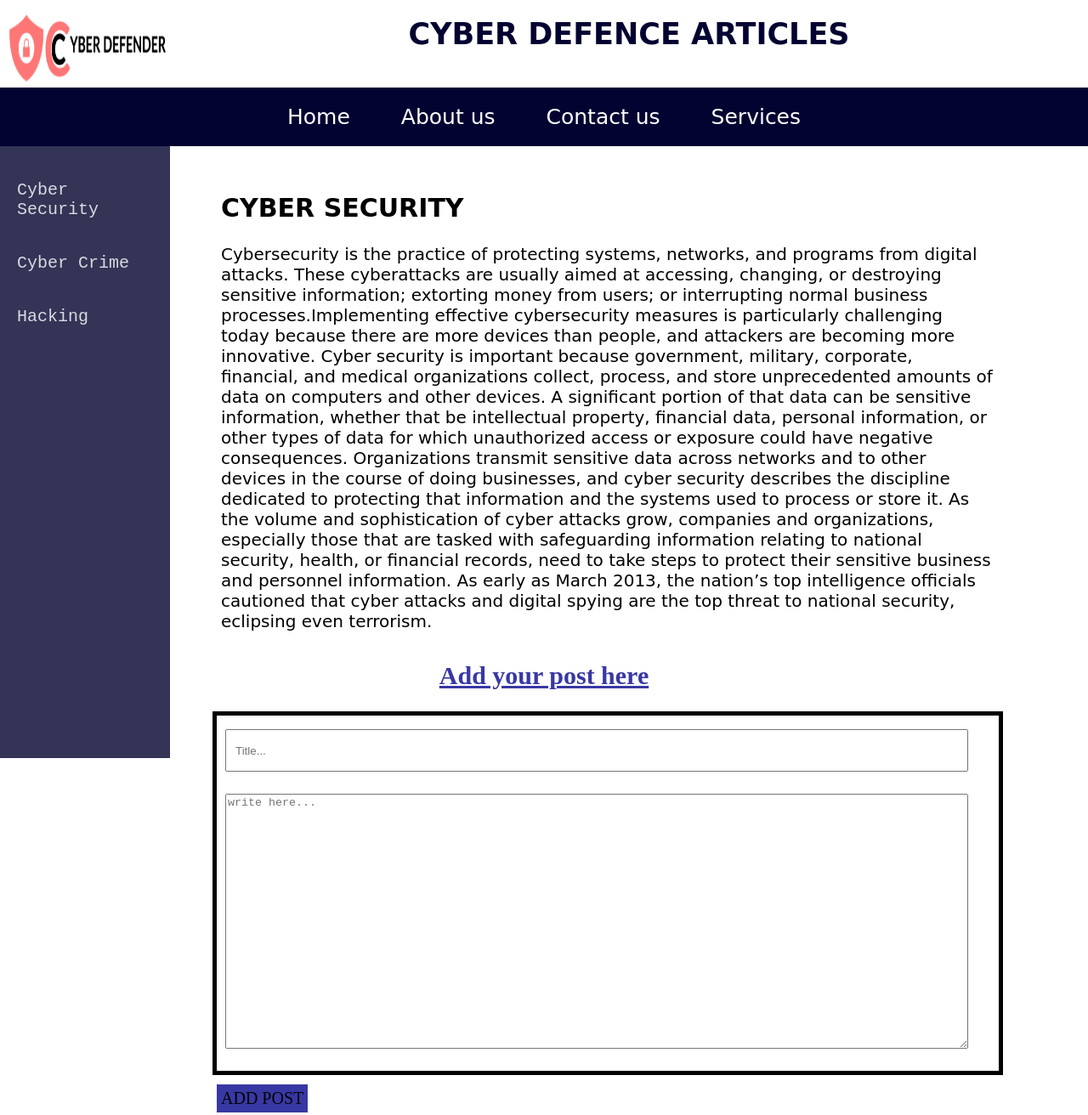
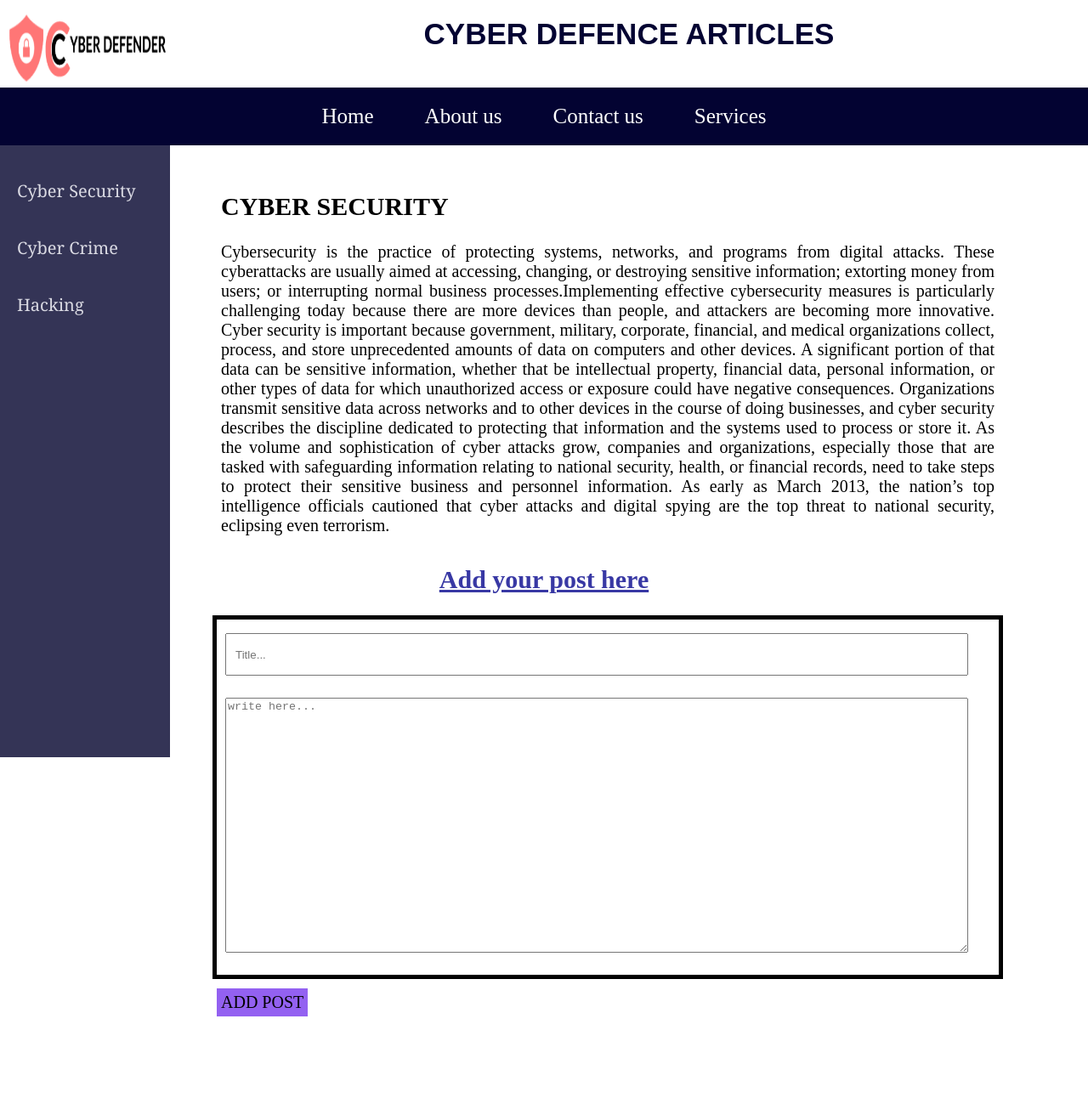
Before and after one commit to 22GeetikaGupta/cyber-defender, a plain HTML site: page index.html in a window 1280 px wide. Shown: the whole page at 85% size. After the commit the page ends 1212 px from the top, so only its background shows below. Drawn offline with nearby package versions, Linux system fonts and the light colour scheme.

Commit message:
css changed

```diff
--- a/cyber.css
+++ b/cyber.css
@@ -16,7 +16,7 @@ h1 {
 	font-size: 35px;
 	padding-top: 20px;
 	padding-bottom: 20px;
-	font-family: cursive;
+	font-family: arial;
 	color: #030332;
 /*	position: fixed;
 	margin-top: 20px;
@@ -39,7 +39,7 @@ h1 {
 /*	float: left;*/
 	text-align: center;
   	padding: 20px 30px;
-  	font-family: cursive;
+  	font-family: Times New Roman;
   	text-decoration: none;
 
   	font-size: 25px;
@@ -54,16 +54,17 @@ h1 {
   	padding-top: 20px;
 /*    background-color: #35354D;*/
 	background-color: #343456;
-    	overflow-x: scroll;
+
 
 	color: #DADAE3;
-    font-family: monospace;
+    font-family: georgia;
 }
 
 .menu a{
 	display: block;
 	padding: 20px;
 	font-size: 20px;
+
 
 }
 
@@ -72,9 +73,9 @@ h1 {
 }
 
 #articles {
-	font-family: cursive;
+	font-family: Bookman;
 	position: relative;
-/*	text-align: center;*/
+	text-align: justify;
 	margin-top: 20px;
 	margin-left: 250px;
 	margin-right: 100px;
@@ -117,9 +118,13 @@ h1 {
 
 button {
 	border-style: none;
-	background-color: #3838A4;
+	background-color: #9361F1;
 	padding: 5px;
 	font-size: 20px;
 	font-family: serif;
 
 }
+
+.button:hover {
+	transform: scale(1.1);
+}
```
